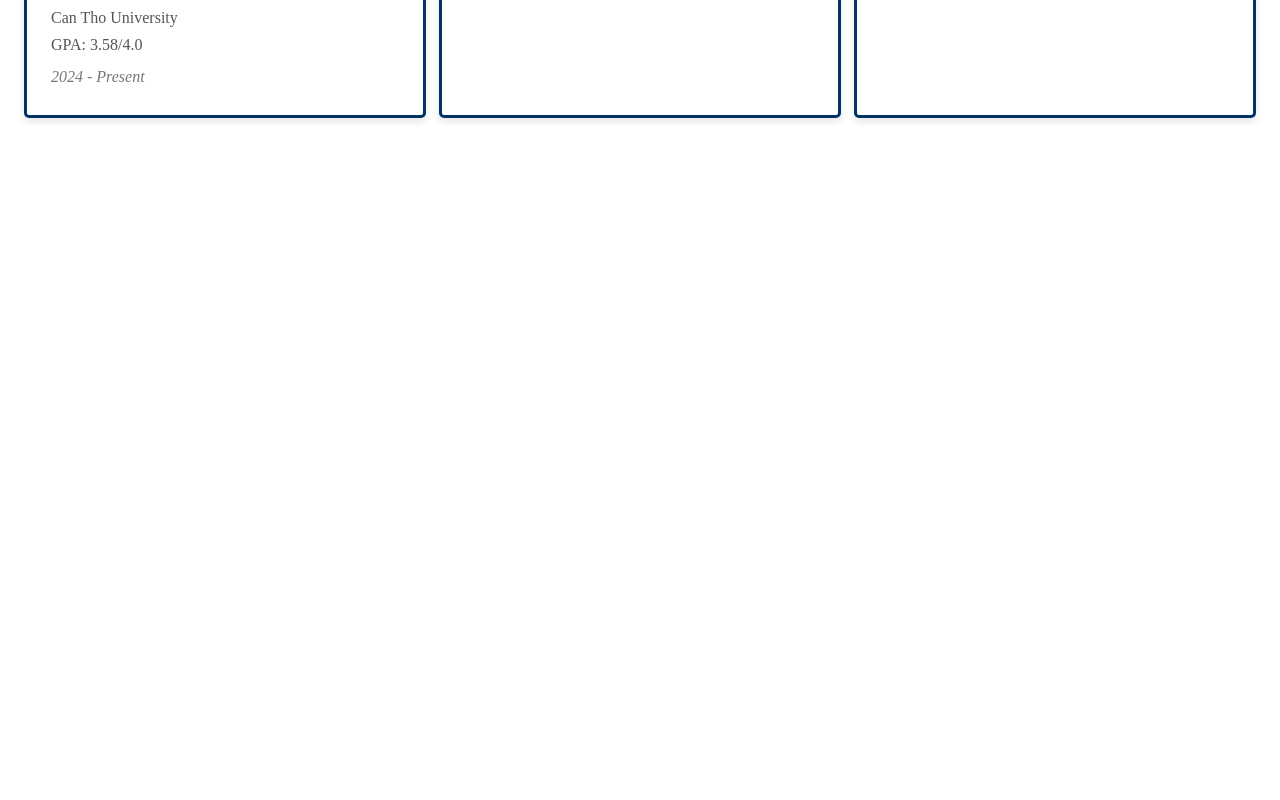
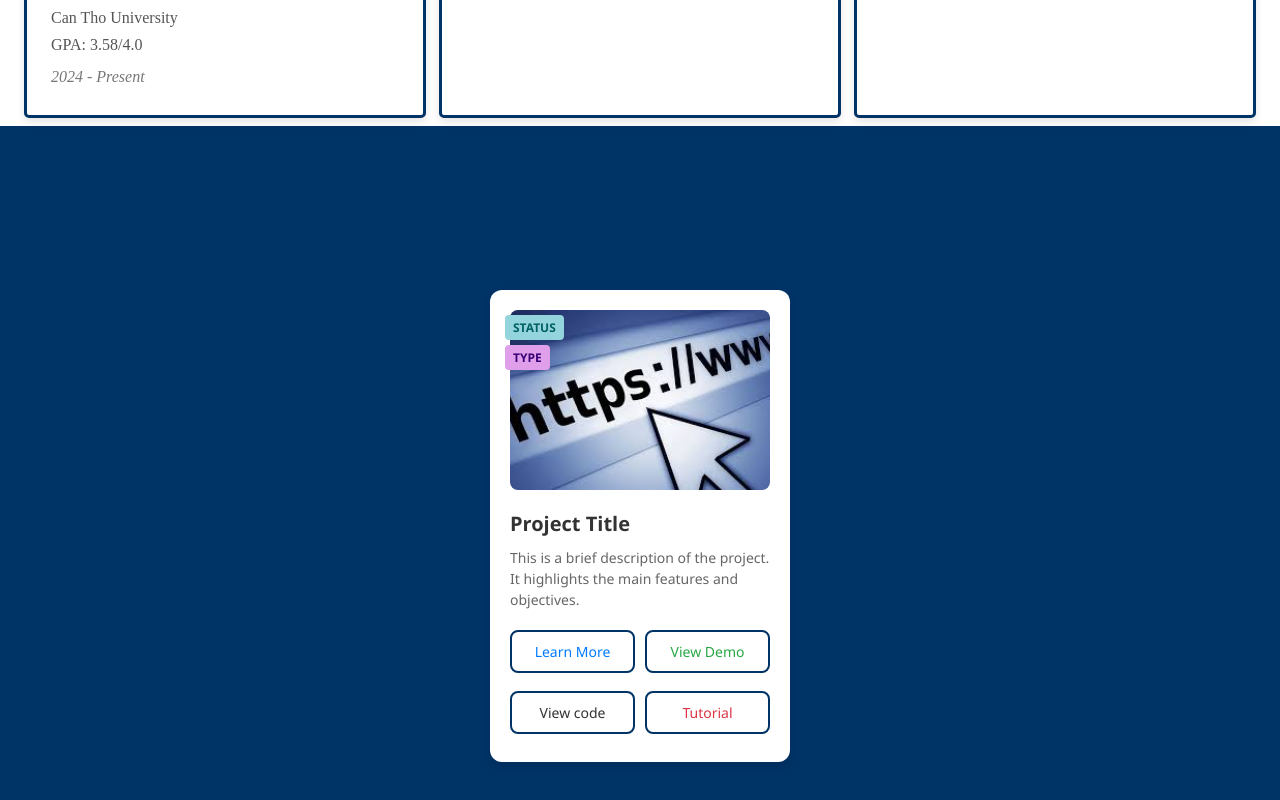
Before and after one commit to VoxDanh/voxdanh-portfolio, a React (Vite) app: page / in a window 1280 px wide. Shown: the part 1474-2274 px from the top of the page. Before the commit the page ends 1600 px from the top, so only its background shows below. Built offline with nearby package versions, Linux system fonts and the light colour scheme.

Commit message:
feat: add project card template

```diff
--- a/src/App.jsx
+++ b/src/App.jsx
@@ -1,5 +1,6 @@
 import Welcome from './component/Welcome/Welcome.jsx'
 import Resume from './component/Resume/Resume.jsx'
+import Project from './component/Project/Project.jsx'
 import './App.css'
 import { useRef } from 'react';
 function App() {
@@ -8,6 +9,7 @@
     <>
       <Welcome resumeRef={resumeRef} />
       <Resume ref={resumeRef} />
+      <Project />
     </>
   )
 }
--- a/src/component/Project/Project.css
+++ b/src/component/Project/Project.css
@@ -1,5 +1,9 @@
-* {
+.project-section {
+    font-family: 'Segoe UI', Tahoma, Geneva, Verdana, sans-serif;
+    background-color: #003366;
+    display: flex;
+    justify-content: center;
+    align-items: center;
+    min-height: 100vh;
     margin: 0;
-    padding: 0;
-    box-sizing: border-box;
 }
--- a/src/component/Project/Project.jsx
+++ b/src/component/Project/Project.jsx
@@ -1,12 +1,11 @@
 import './Project.css'
-import Portfolio from '../data-Project-json/Portfolio-Website.json'
-import Weather from '../data-Project-json/Weather-Forecast-Website.json'
-import ProjectCard from '../ProjectCard/ProjectCard.jsx'
+
+import ProjectCard from './ProjectCard/ProjectCard.jsx'
 function Project() {
     return (
-        <>
+        <article class="project-section">
             <ProjectCard />
-        </>
+        </article>
     )
 }
 export default Project;
--- a/src/component/Project/ProjectCard/ProjectCard.css
+++ b/src/component/Project/ProjectCard/ProjectCard.css
@@ -1,15 +1,109 @@
-.project-card-container {
-    border: 1px solid #ddd;
+.project-card {
+    background-color: #ffffff;
+    border-radius: 12px;
+    box-shadow: 0 4px 8px rgba(0, 0, 0, 0.1);
+    width: 300px;
+    padding: 20px;
+    transition: transform 0.2s ease-in-out;
+    position: relative;
+}
+
+.project-card:hover {
+    transform: translateY(-5px);
+    box-shadow: 0 8px 16px rgba(0, 0, 0, 0.2);
+}
+
+.project-status,
+.project-type {
+    display: inline-block;
+    font-size: 12px;
+    padding: 4px 8px;
+    border-radius: 4px;
+    margin-right: 5px;
+    margin-bottom: 15px;
+    font-weight: bold;
+    text-transform: uppercase;
+    shadow: 0 2px 4px rgba(0, 0, 0, 0.1);
+}
+
+.project-status {
+    background-color: #94d5dd;
+    color: #006064;
+    position: absolute;
+    top: 25px;
+    left: 15px;
+}
+
+.project-type {
+    background-color: #e09fea;
+    color: #370178;
+    position: absolute;
+    top: 55px;
+    left: 15px;
+}
+
+.project-image {
+    width: 100%;
+    height: 180px;
+    object-fit: cover;
     border-radius: 8px;
-    padding: 1rem;
-    box-shadow: 0 2px 5px rgba(0, 0, 0, 0.1);
-    transition: transform 0.2s;
+    margin-bottom: 15px;
 }
-.project-card-image {
-    width: 100%;
+
+.project-title {
+    margin: 0 0 10px 0;
+    font-size: 20px;
+    color: #333;
+}
+
+.project-description {
+    color: #666;
+    font-size: 14px;
+    line-height: 1.5;
+    margin-bottom: 20px;
+}
+
+a {
+    display: block;
+    margin-bottom: 8px;
+    text-decoration: none;
+    font-size: 14px;
+    font-weight: 500;
+    transition: color 0.2s;
+}
+
+.project-links-container {
+    display: grid;
+    grid-template-columns: 1fr 1fr;
+    text-align: center;
+    gap: 10px;
+}
+
+.nav-links-container {
+    border: 2px solid #003366;
+    padding: 10px;
     border-radius: 8px;
+    transition: transform 0.2s ease-in-out;
 }
-.project-card-title {
-    font-size: 1.5rem;
-    margin-top: 0.5rem;
+
+.nav-links-container:hover {
+    transform: translateY(-5px);
+    background-color: #f0f8ff;
 }
+
+.project-link {
+    color: #007bff;
+
+}
+
+.project-demo {
+    color: #28a745;
+}
+
+.project-github {
+    color: #333;
+}
+
+.project-blog {
+    color: #dc3545;
+}
--- a/src/component/Project/ProjectCard/ProjectCard.jsx
+++ b/src/component/Project/ProjectCard/ProjectCard.jsx
@@ -1,10 +1,21 @@
 import './ProjectCard.css'
 function ProjectCard({ props }) {
     return (
-        <div className="project-card-container">
-            <img src={props.image} alt={props.title} className="project-card-image"></img>
-            <h2 className="project-card-title">{props.title}</h2>
-
+        <div class="project-card">
+            <div class="project-tags">
+                <p class="project-status">Status</p>
+                <p class="project-type">Type</p>
+            </div>
+            <img src="./src/assets/img-project/images.jpg" alt="Project Image" class="project-image" />
+            <h2 class="project-title">Project Title</h2>
+            <p class="project-description">This is a brief description of the project. It highlights the main features and
+                objectives.</p>
+            <div class="project-links-container">
+                <a href="#" class="project-link nav-links-container">Learn More</a>
+                <a href="#" class="project-demo nav-links-container">View Demo</a>
+                <a href="#" class="project-github nav-links-container">View code</a>
+                <a href="#" class="project-blog nav-links-container">Tutorial</a>
+            </div>
         </div>
     )
 }
```
Also changed, not shown: src/assets/img-project/images.jpg (added).
